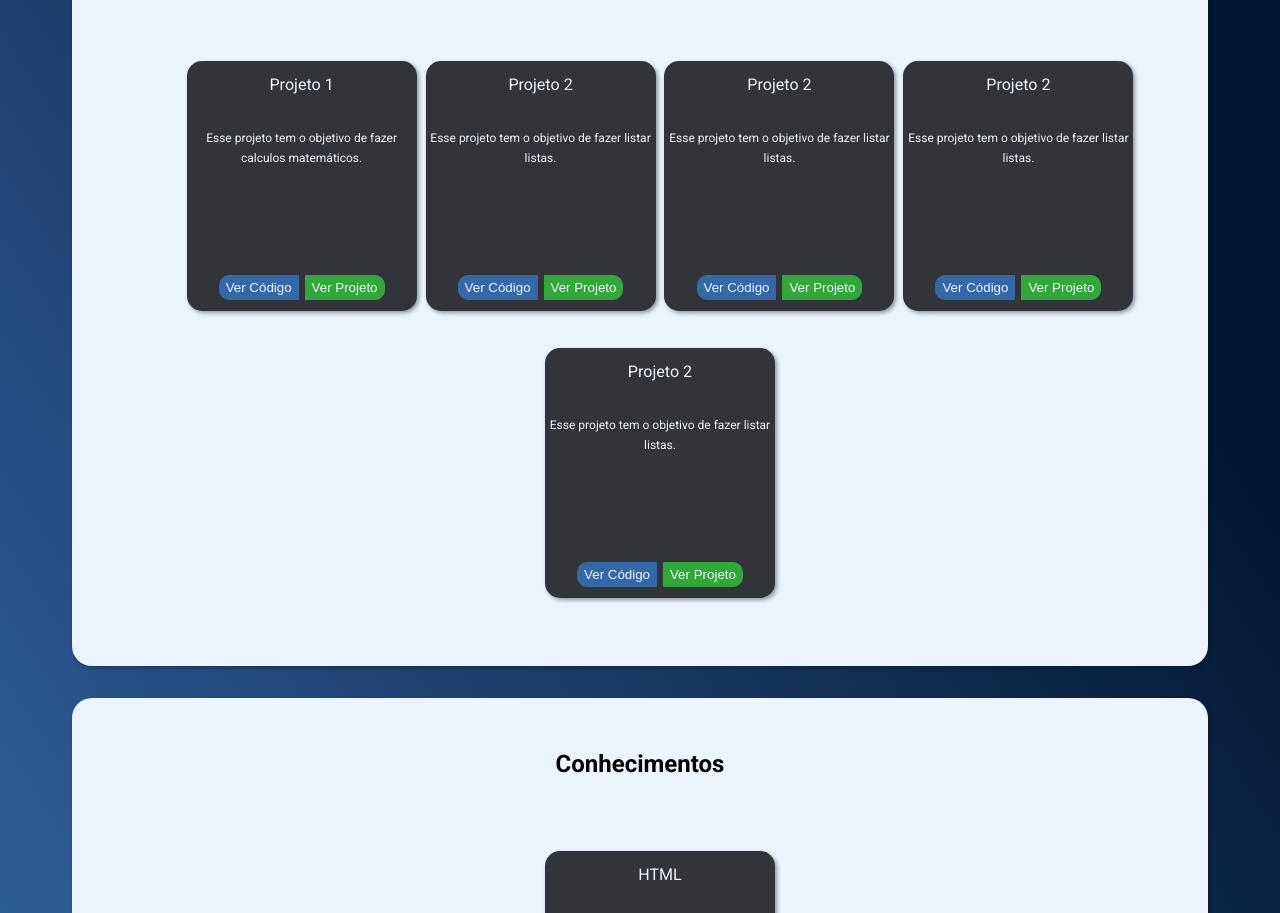
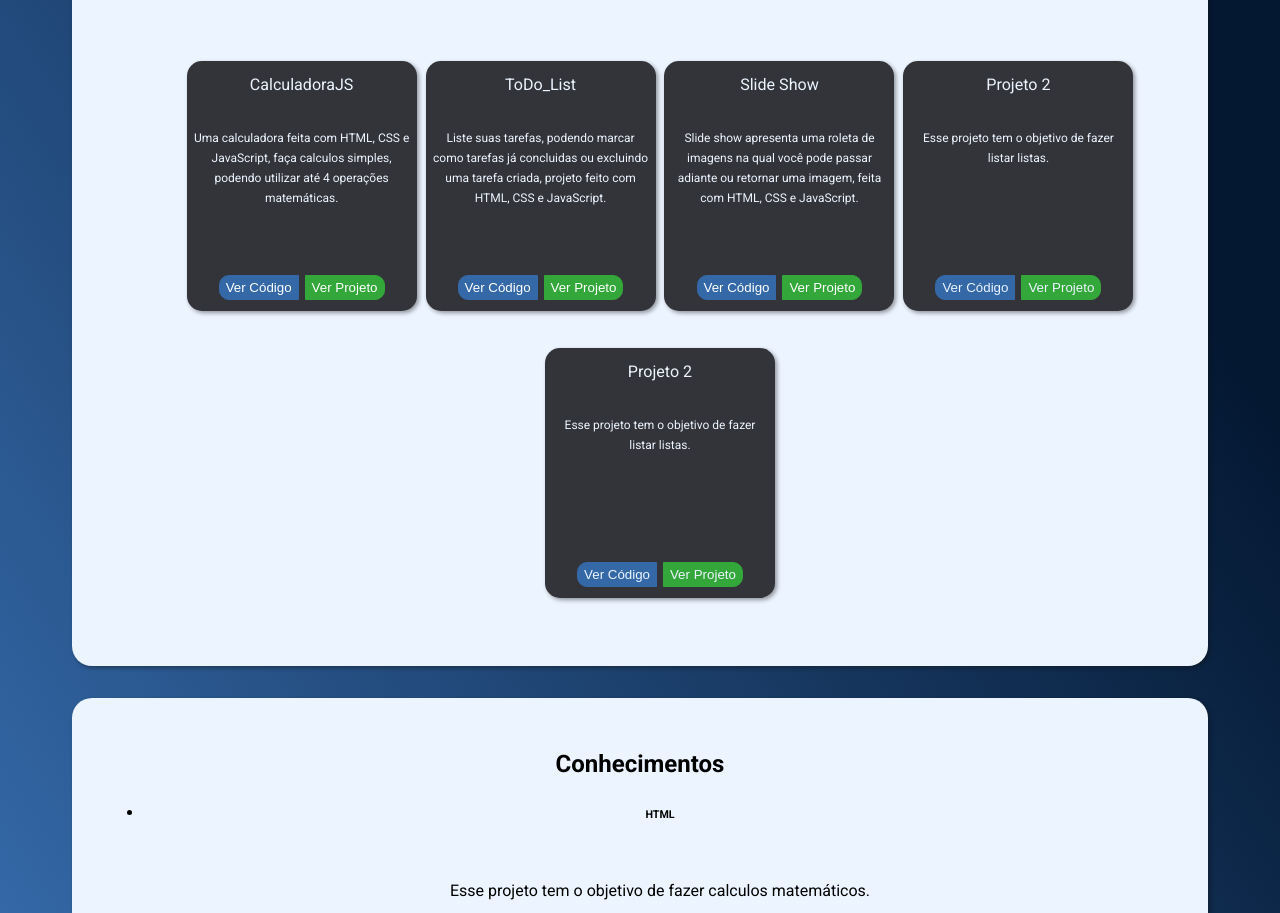
Before and after one commit to Emerson916/imersaoDevProjetos, a plain HTML site: page portifolio/portifolio.html in a window 1280 px wide. Shown: the part 530-1443 px from the top of the page. Drawn offline with Linux system fonts and the light colour scheme.

Commit message:
Fazendo mudanças no layout

```diff
--- a/portifolio/portifolio.html
+++ b/portifolio/portifolio.html
@@ -40,28 +40,34 @@
         <ul class="projetos-titulos ">
             <li class="projeto-item">
                 <div class="container-projeto">
-                    <h6 class="titulo-projeto">Projeto 1</h6>
-                    <P class="descricao-projeto">Esse projeto tem o objetivo de fazer calculos matemáticos.</P>
-                    <button class="btnCodigo">Ver Código</button>
-                    <button class="btnProjeto">Ver Projeto</button>
+                    <h6 class="titulo-projeto">CalculadoraJS</h6>
+                    <P class="descricao-projeto">Uma calculadora feita com HTML, CSS e JavaScript, faça calculos
+                        simples, podendo utilizar até 4 operações matemáticas.</P>
+                    <button class="btnCodigo"> <a href="https://github.com/Emerson916/calculadoraJS"> Ver Código
+                        </a></button>
+                    <button class="btnProjeto"> <a href="https://emerson916.github.io/calculadoraJS/index.html">Ver
+                            Projeto</a></button>
                 </div>
             </li>
 
             <li class="projeto-item">
                 <div class="container-projeto">
-                    <h6 class="titulo-projeto">Projeto 2</h6>
-                    <P class="descricao-projeto">Esse projeto tem o objetivo de fazer listar listas.</P>
-                    <button class="btnCodigo">Ver Código</button>
-                    <button class="btnProjeto">Ver Projeto</button>
+                    <h6 class="titulo-projeto">ToDo_List</h6>
+                    <P class="descricao-projeto">Liste suas tarefas, podendo marcar como tarefas já concluidas ou
+                        excluindo uma tarefa criada, projeto feito com HTML, CSS e JavaScript.</P>
+                    <button class="btnCodigo"> <a href="https://github.com/Emerson916/toDo_List"> Ver Código
+                        </a></button>
+                    <button class="btnProjeto"> <a href="https://emerson916.github.io/toDo_List/index.html"> Ver Projeto
+                        </a></button>
                 </div>
             </li>
 
             <li class="projeto-item">
                 <div class="container-projeto">
-                    <h6 class="titulo-projeto">Projeto 2</h6>
-                    <P class="descricao-projeto">Esse projeto tem o objetivo de fazer listar listas.</P>
-                    <button class="btnCodigo">Ver Código</button>
-                    <button class="btnProjeto">Ver Projeto</button>
+                    <h6 class="titulo-projeto">Slide Show</h6>
+                    <P class="descricao-projeto">Slide show apresenta uma roleta de imagens na qual você pode passar adiante ou retornar uma imagem, feita com HTML, CSS e JavaScript.</P>
+                    <button class="btnCodigo"> <a href="https://github.com/Emerson916/slideShow"> Ver Código </a></button>
+                    <button class="btnProjeto"> <a href="https://emerson916.github.io/slideShow/"> Ver Projeto </a></button>
                 </div>
             </li>
 
@@ -89,12 +95,12 @@
 
     <main class="projetos">
         <h2>Conhecimentos</h2>
-        <ul class="projetos-titulos ">
-            <li class="projeto-item">
-                <div class="container-projeto">
-                    <h6 class="titulo-projeto">HTML</h6>
-                    <img class="icon-contato" src="../portifolio/img/linkedin.png" />
-                    <P class="descricao-projeto">Esse projeto tem o objetivo de fazer calculos matemáticos.</P>
+        <ul>
+            <li>
+                <div>
+                    <h6>HTML</h6>
+                    <img />
+                    <P>Esse projeto tem o objetivo de fazer calculos matemáticos.</P>
                     <p>Nivel de conhecimento: Avançado</p>
 
                 </div>
--- a/portifolio/styles.css
+++ b/portifolio/styles.css
@@ -133,6 +133,13 @@ body {
     font-size: 12px;
     text-align: center;
     line-height: 20px;
+    padding-left: 5px;
+    padding-right: 5px;
+}
+
+a:link, :visited{
+    text-decoration: none;
+    color: #fff;
 }
 
 .btnCodigo{
@@ -142,6 +149,11 @@ body {
     color: #ecf4ff;
     margin-left: 2.5px;
     background: #3468A7;
+}
+
+.btnCodigo a:hover{
+    color: #3468A7;
+    transition: 1s;
 }
 
 .btnCodigo:hover{
@@ -158,7 +170,14 @@ body {
     color: #ecf4ff;
     margin-right: 2.5px;
     background: #34a73a;
+
 }
+
+.btnProjeto a:hover{
+    color: #34a73a;
+    transition: 1s;
+}
+
 
 .btnProjeto:hover{
     color: #34a73a;
```
Also changed, not shown: aluraFlix/aluraFlix.html (+2 -2 lines), calculadoraMedia/calculadoraMedia.html (+2 -2 lines), conversorMoedas/conversor.html (+2 -2 lines), mentalista/mentalista.html (+2 -2 lines), superTrunfo/trunfo.html (+2 -2 lines).
